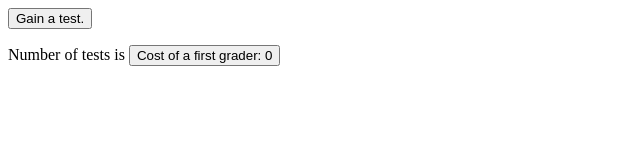
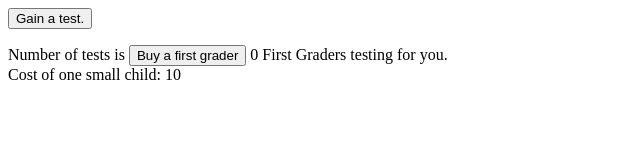
Before and after one commit to swifterjack/badgame, a plain HTML site: page index.html in a window 1280 px wide. Shown: the whole page, without its empty margins (0-640 px from the left). Drawn offline with Linux system fonts and the light colour scheme.

Commit message:
grader finish

```diff
--- a/index.html
+++ b/index.html
@@ -6,7 +6,10 @@
   <body>
 	  <button onClick="testClick(1)">Gain a test.</button>
 	  <p> Number of tests is <span id="tests"></span>
-	  <button onClick"buyFirstGrade()"> Cost of a first grader: <span id="firstgrades">0</span></button>
+		  <button onClick"buyFirstgrader()">Buy a first grader</button>
+		  <span id="firstgraders">0</span> First Graders testing for you.<br />
+		  Cost of one small child: <span id="firstgraderCost">10</span><br />
+
   <script type="text/javascript" src="main.js"></script>
   </body>
 </html>
```
